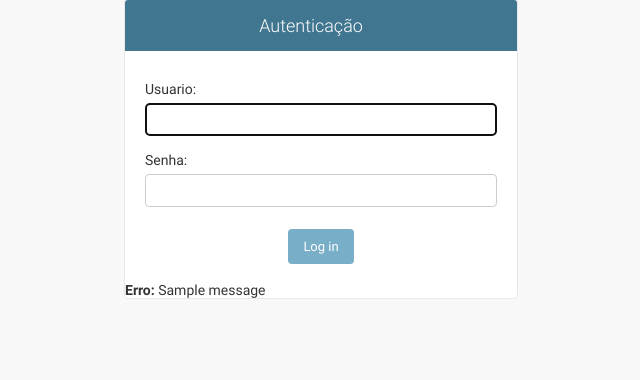
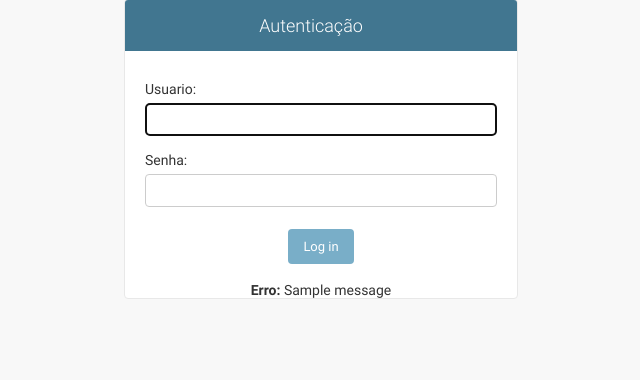
Before and after one commit to luucassilva/my_schedules, a Django app: page /login/ in a window 1280 px wide. Shown: the part 101-481 px from the top of the page, without its empty margins (319-959 px from the left). Run offline with Django 3.2, Linux system fonts and the light colour scheme; one stand-in notice (Sample message) is shown.

Commit message:
Ajustando mensagen de erro na tela de login

```diff
--- a/core/views.py
+++ b/core/views.py
@@ -22,7 +22,7 @@ def submit_login(request):
             login(request, usuario)
             return redirect('/')
         else:
-            messages.error(request, "Usuario e/ou senha incorretos")
+            messages.error(request, "Usuario e/ou senha invalidos !")
     return redirect('/')
 
 @login_required(login_url='/login/')
--- a/templates/login.html
+++ b/templates/login.html
@@ -61,11 +61,13 @@
                           <br class="clear">
                         </div>
 
-                        {% for message in messages%}
-                            <div>
-                                <strong>Erro: </strong>{{ message }}
-                            </div>
-                        {% endfor %}
+                        <div>
+                            {% for message in messages %}
+                                <div align="center">
+                                    <strong>Erro: </strong>{{ message }}
+                                </div>
+                            {% endfor %}
+                        </div>
 
                     </div>
 
```
Also changed, not shown: db.sqlite3.
